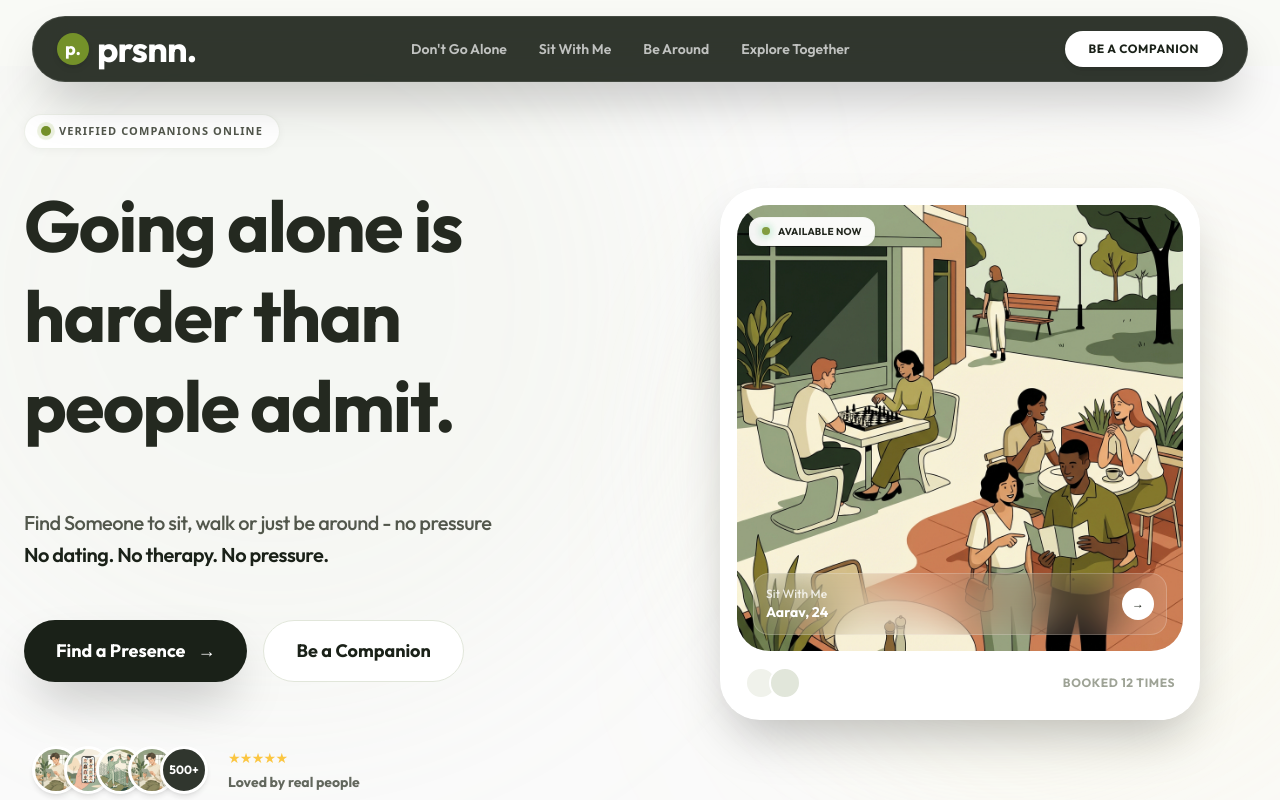
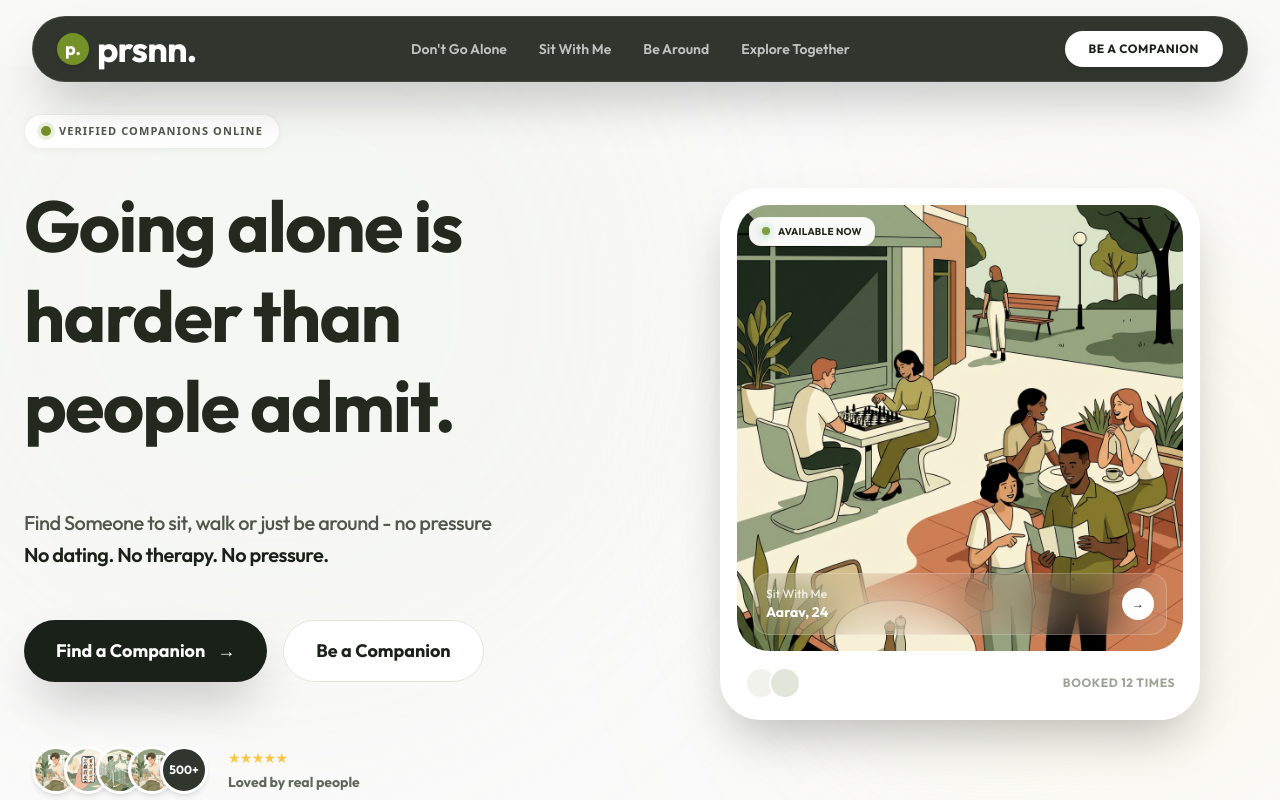
Before and after one commit to rentafellow/prssn-frontend, a Next.js app: page / in a window 1280 px wide. Shown: the top 800 px of the page. Built offline with nearby package versions, Linux system fonts and the light colour scheme.

Commit message:
Presence Replaced with Companion

```diff
--- a/app/components/home/FinalCTA.jsx
+++ b/app/components/home/FinalCTA.jsx
@@ -43,7 +43,7 @@ const FinalCTA = () => {
                             onClick={() => router.push('/companions')}
                             className="px-10 py-5 bg-white text-gray-900 rounded-full font-bold text-lg hover:bg-gray-100 hover:scale-105 transition-all shadow-2xl flex items-center gap-2 w-full sm:w-auto justify-center"
                         >
-                            Find a Presence
+                            Find a Companion
                             <span className="text-xl">→</span>
                         </button>
                         {!userData && (
--- a/app/components/home/Hero.jsx
+++ b/app/components/home/Hero.jsx
@@ -48,7 +48,7 @@ const Hero = () => {
                         onClick={() => router.push('/companions')}
                         className='group px-8 py-4 bg-black text-white rounded-full font-bold text-lg hover:bg-gray-800 transition-all w-full sm:w-auto flex items-center justify-center gap-3 shadow-2xl hover:shadow-xl hover:-translate-y-1'
                     >
-                        Find a Presence
+                        Find a Companion
                         <span className="group-hover:translate-x-1 transition-transform">→</span>
                     </button>
                     {!userData && (
--- a/app/components/home/HowItWorks.jsx
+++ b/app/components/home/HowItWorks.jsx
@@ -11,7 +11,7 @@ export default function HowItWorks() {
     },
     {
       number: "02",
-      title: "Find a presence",
+      title: "Find a Companion",
       description: "Browse verified companions. Check their 'Comfort Zones' (tags like Reading, Gaming, Silence). Book a slot.",
       color: "bg-yellow-100",
       textColor: "text-yellow-800"
--- a/app/components/home/WhyChooseUs.jsx
+++ b/app/components/home/WhyChooseUs.jsx
@@ -51,7 +51,7 @@ export default function WhyChooseUs() {
     },
     {
       title: "Quick Booking",
-      description: "Find a presence, check their calendar, and book. Seconds, not minutes. Simple as that.",
+      description: "Find a Companion, check their calendar, and book. Seconds, not minutes. Simple as that.",
       icon: (
         <svg width="32" height="32" viewBox="0 0 24 24" fill="none" xmlns="http://www.w3.org/2000/svg">
              <rect x="3" y="4" width="18" height="18" rx="2" ry="2" stroke="currentColor" strokeWidth="2.5" strokeLinecap="round" strokeLinejoin="round"/>
--- a/app/my-bookings/page.jsx
+++ b/app/my-bookings/page.jsx
@@ -145,7 +145,7 @@ const MyBookings = () => {
                             onClick={() => router.push('/companions')}
                             className="px-8 py-3 bg-green-600 text-white font-bold rounded-full hover:bg-green-700 shadow-lg hover:shadow-green-200 hover:-translate-y-0.5 transition-all"
                         >
-                            Find a Presence
+                            Find a Companion
                         </button>
                     )}
                </div>
```
